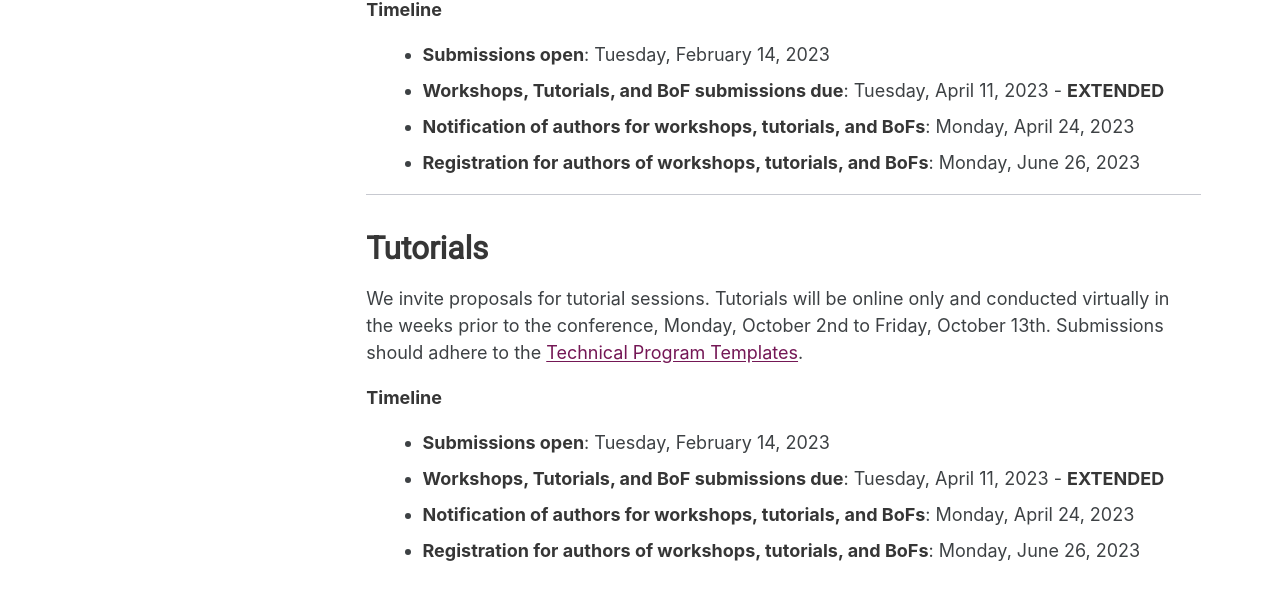
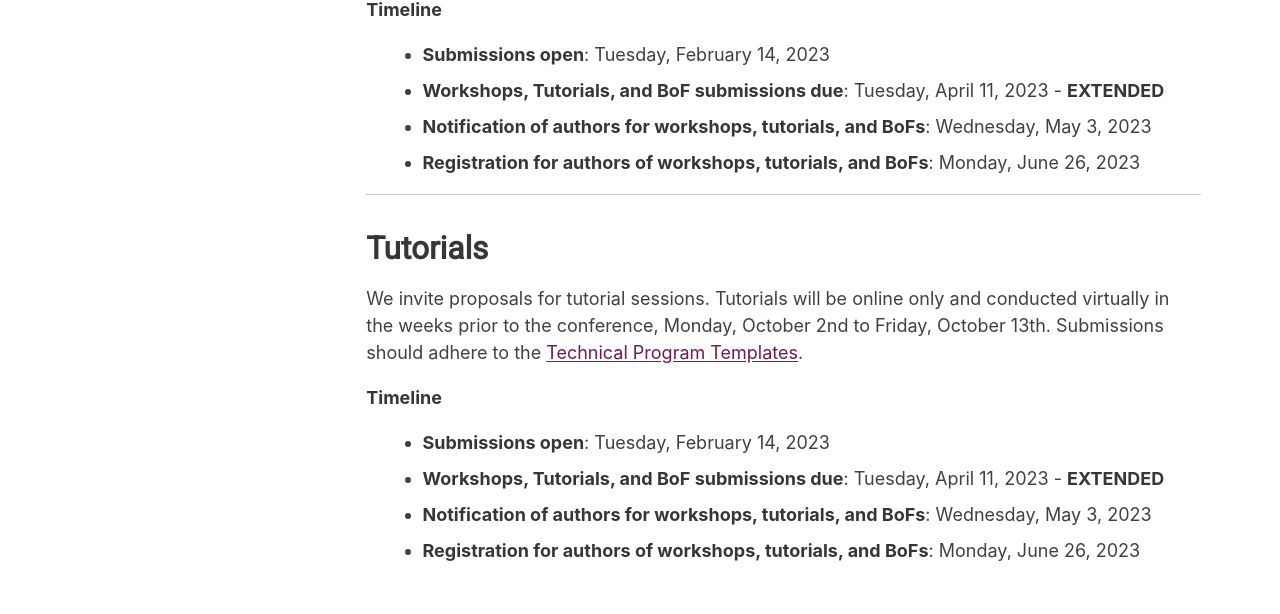
Before and after one commit to USRSE/usrse23, a Jekyll site: the page built from pages/participate/participate.md, in a window 1280 px wide and 900 px high, scrolled down 3327 px. Shown: the part 144-758 px from the top of the window. Built offline with Jekyll 4.4.1, drawn with Linux system fonts in a browser that asks for light colours; a style sheet for code colours, icons or effects is not loaded.

Commit message:
Extend notification date

```diff
--- a/pages/participate/participate.md
+++ b/pages/participate/participate.md
@@ -143,7 +143,7 @@ events that will run in parallel tracks.  Submissions should adhere to the
 
 - **Submissions open**: Tuesday, February 14, 2023
 - **Workshops, Tutorials, and BoF submissions due**: Tuesday, April 11, 2023 - **EXTENDED**
-- **Notification of authors for workshops, tutorials, and BoFs**: Monday, April 24, 2023
+- **Notification of authors for workshops, tutorials, and BoFs**: Wednesday, May 3, 2023
 - **Registration for authors of workshops, tutorials, and BoFs**: Monday, June 26, 2023
 
 ------
@@ -159,5 +159,5 @@ to Friday, October 13th. Submissions should adhere to the
 
 - **Submissions open**: Tuesday, February 14, 2023
 - **Workshops, Tutorials, and BoF submissions due**: Tuesday, April 11, 2023 - **EXTENDED**
-- **Notification of authors for workshops, tutorials, and BoFs**: Monday, April 24, 2023
+- **Notification of authors for workshops, tutorials, and BoFs**: Wednesday, May 3, 2023
 - **Registration for authors of workshops, tutorials, and BoFs**: Monday, June 26, 2023
```
Also changed, not shown: pages/about/dates.md (+1 -1 lines).
